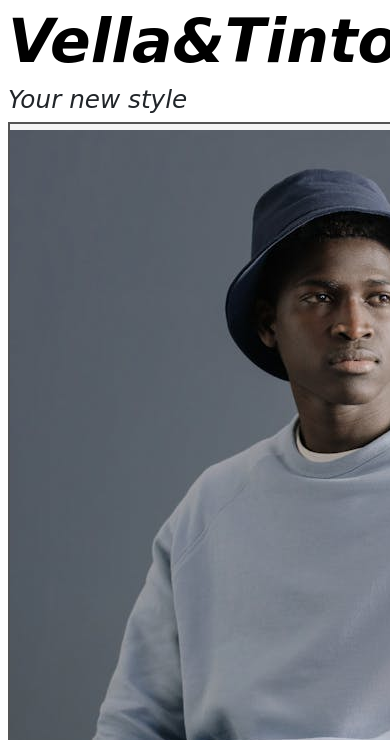
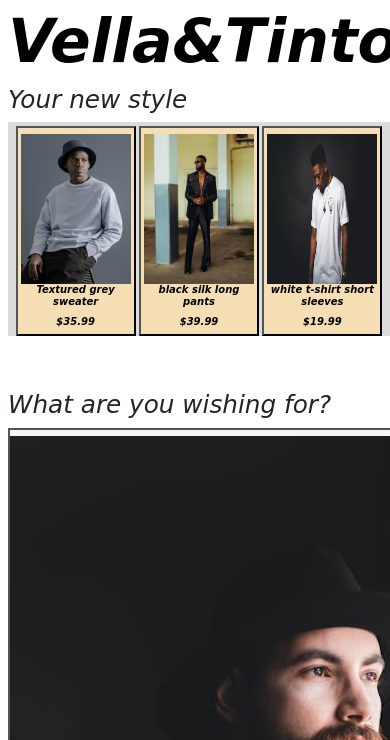
Before and after one commit to TobiLonardi/trabajo-practico-coder, a plain HTML site: page pages/ventana-catalogo.html in a window 390 px wide. Shown: the part 104-844 px from the top of the page. Drawn offline with nearby package versions, Linux system fonts and the light colour scheme.

Commit message:
flexbox row implemented on catalog

```diff
--- a/css/style.css
+++ b/css/style.css
@@ -112,7 +112,47 @@
     padding-right: 30%;
 }
 
+.box button{
+    background-color: wheat;
+}
 
+.container-article{
+    padding-top: 1%;
+    display: flex;
+    flex-direction: row;
+    justify-content: space-between;
+    align-items: center;
+    background-color: gainsboro;
+    padding-left: 5%;
+    padding-right: 5%;
+}
+
+
+#box1 img{
+    height: 410px;
+    width: 320px;
+}
+#box1 button{
+    height: 500px;
+    width: 350px;
+}
+
+#box2 img{
+    height: 410px;
+    width: 320px;
+}
+#box2 button{
+    height: 500px;
+    width: 350px;
+}
+#box3 img{
+    height: 410px;
+    width: 320px;
+}
+#box3 button{
+    height: 500px;
+    width: 350px;
+}
 @media (max-width :370px){
     .search-bar img{
         width: 20PX;
@@ -122,3 +162,78 @@
         padding:1px 0px;
     }
 }
+
+@media (max-width:1200px){
+
+    #box1 img{
+        height: 250px;
+        width: 170px;
+    }
+    #box1 button{
+        height: 300px;
+        width: 200px;
+    }
+    .box h4{
+        font-size: small;
+        font-style:italic;
+        font-weight: bold;
+    }
+
+    #box2 img{
+        height: 250px;
+        width: 180px;
+    }
+    #box2 button{
+        height: 300px;
+        width: 200px;
+    }
+    #box3 img{
+        height: 250px;
+        width: 180px;
+    }
+    #box3 button{
+        height: 300px;
+        width: 200px;
+    }
+}
+
+@media (max-width:650px){
+
+    .container-article{
+        padding-left: 2%;
+        padding-right: 2%;
+    }
+    .catalog{
+        width:100%;
+    }
+    #box1 img{
+        height: 150px;
+        width: 110px;
+    }
+    #box1 button{
+        height: 210px;
+        width: 120px;
+    }
+    .box h4{
+        font-size: x-small;
+        font-style:italic;
+        font-weight: bold;
+    }
+
+    #box2 img{
+        height: 150px;
+        width: 110px;
+    }
+    #box2 button{
+        height: 210px;
+        width: 120px;
+    }
+    #box3 img{
+        height: 150px;
+        width: 110px;
+    }
+    #box3 button{
+        height: 210px;
+        width: 120px;
+    }
+}
--- a/pages/ventana-catalogo.html
+++ b/pages/ventana-catalogo.html
@@ -31,10 +31,11 @@
     <!-- Catalogo de ropa -->
     <main>
         <header>
-            <nav>
-                <section>
-                    <h2>Your new style</h2>
-                    <article>
+            <nav class="catalog">
+                <h2>Your new style</h2>
+                <section class="container-article">
+
+                    <article class="box" id="box1">
                         <a href="./ventana-compra.html">
                             <button>
                                 <img src="../img/black-sweater.jpg" alt="male-grey-sweater">
@@ -43,7 +44,7 @@
                             </button>
                         </a>
                     </article>
-                    <article>
+                    <article class="box" id="box2">
                         <a href="./ventana-compra-pantalones.html">
                             <button>
                                 <img src="../img/pants-male-model.jpg" alt="black silk long pants">
@@ -52,11 +53,11 @@
                             </button>
                         </a>
                     </article>
-                    <article>
+                    <article class="box" id="box3">
                         <a href="./ventana-compra-shirt.html">
                             <button>
                                 <img src="../img/t-shirt-model.jpg" alt="white t-shirt with short sleeves">
-                                <h4>white t-shirt with short sleeves</h4>
+                                <h4>white t-shirt short sleeves</h4>
                                 <h4> $19.99</h4>
                             </button>
                         </a>
```
